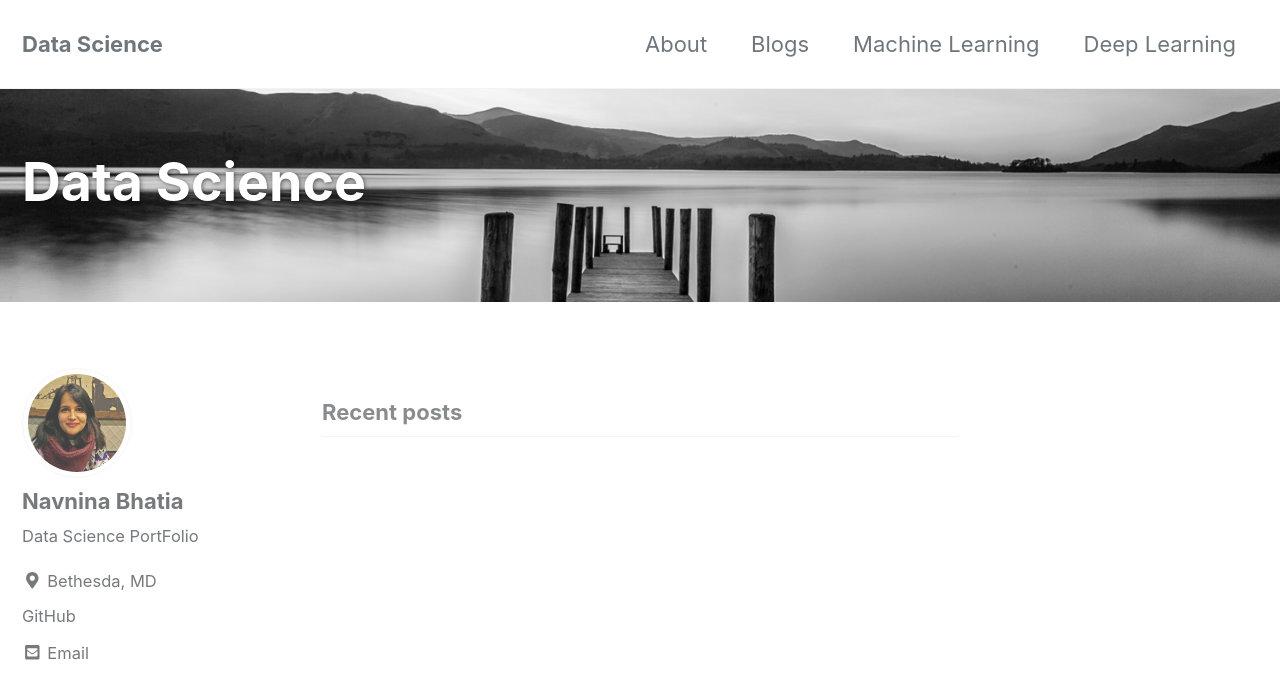
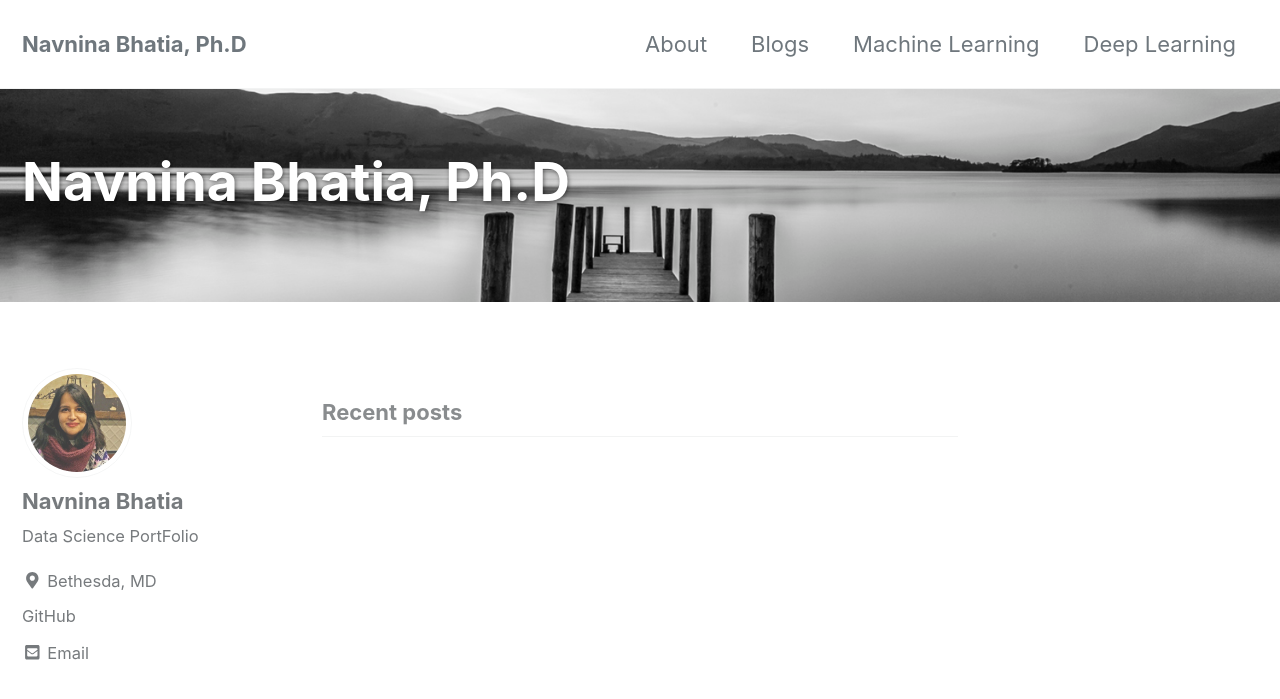
Before and after one commit to navnina/navnina.github.io, a Jekyll site: the page built from index.html, in a window 1280 px wide and 900 px high. Shown: the top 699 px of the window. Built offline with Jekyll 4.4.1, drawn with Linux system fonts in a browser that asks for light colours; cached includes are drawn as plain includes; nearby versions of some CDN libraries; the list of posts is cut into pages by our own code.

Commit message:
new github

```diff
--- a/_config.yml
+++ b/_config.yml
@@ -16,7 +16,7 @@ minimal_mistakes_skin    : "default" # "air", "aqua", "contrast", "dark", "dirt"
 
 # Site Settings
 locale                   : "en-US"
-title                    : "Data Science"
+title                    : "Navnina Bhatia, Ph.D"
 title_separator          : "-"
 name                     : "Navnina Bhatia"
 description              : "Data Science PortFolio"
```
